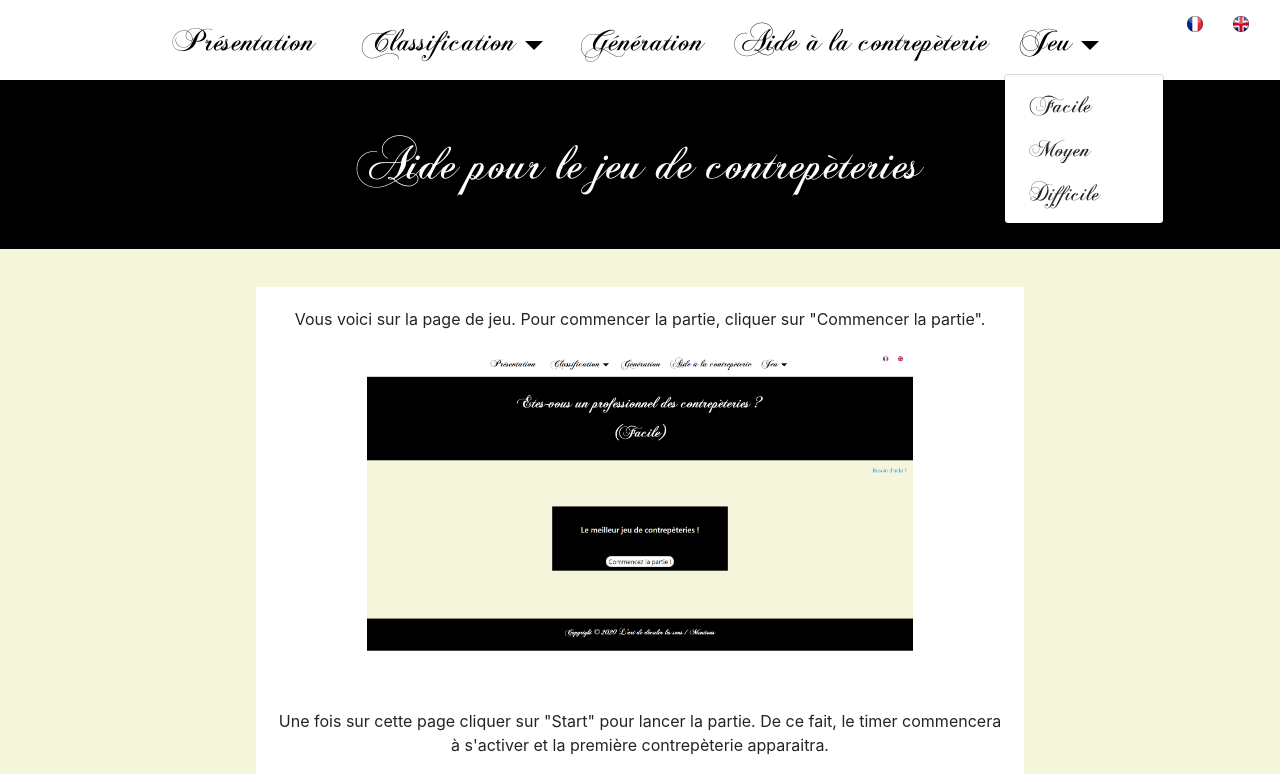
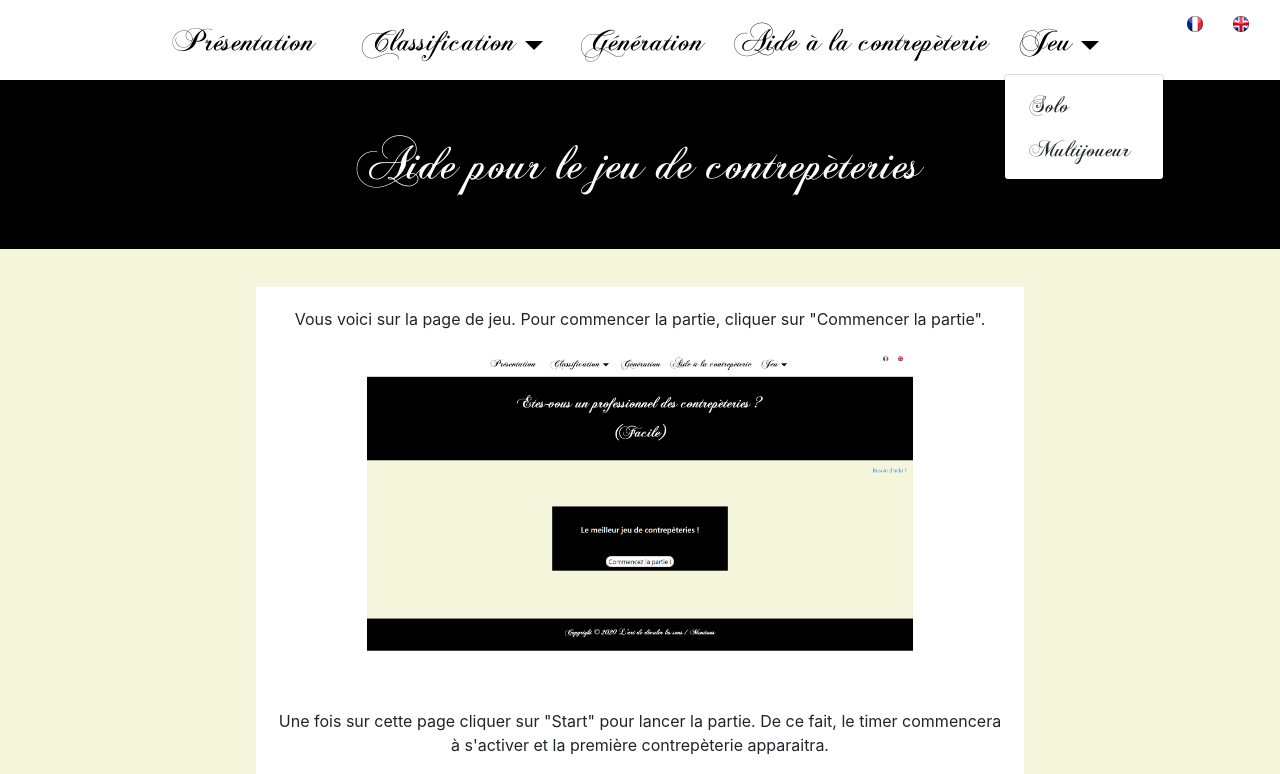
Before and after one commit to louis-perret/Projet_Contrepeteries, a plain HTML site: page ancien site et js/projettut-master/DEV/public_html/fr/aide.html in a window 1280 px wide. Both pictures are taken after a click on the button "Jeu". Shown: the top 774 px of the page. Drawn offline with nearby package versions, Linux system fonts and the light colour scheme.

Commit message:
Finalisation modif design sur autre page

```diff
--- a/ancien site et js/projettut-master/DEV/public_html/fr/aide.html
+++ b/ancien site et js/projettut-master/DEV/public_html/fr/aide.html
@@ -47,9 +47,8 @@
                     Jeu
                   </a>
                   <div class="dropdown-menu" aria-labelledby="navbarDropdownMenuLink">
-                    <a class="dropdown-item" href="facile.html">Facile</a>
-                    <a class="dropdown-item" href="moyen.html">Moyen</a>
-                    <a class="dropdown-item" href="difficile.html">Difficile</a>
+                      <a class="dropdown-item" href="facile.html">Solo</a>
+                      <a class="dropdown-item" href="multijoueur.html">Multijoueur</a>
                   </div>
                 </li>
 
```
Also changed, not shown: ancien site et js/projettut-master/DEV/public_html/fr/aide_a_la_contrepeterie.html (+2 -3 lines), ancien site et js/projettut-master/DEV/public_html/fr/contrepeterie_classique.html (+2 -3 lines), ancien site et js/projettut-master/DEV/public_html/fr/contrepeterie_decadente.html (+2 -3 lines), ancien site et js/projettut-master/DEV/public_html/fr/contrepeterie_enchevetree.html (+2 -3 lines), ancien site et js/projettut-master/DEV/public_html/fr/contrepeterie_irreguliere.html (+2 -3 lines), ancien site et js/projettut-master/DEV/public_html/fr/generation_contrepeterie.html (+2 -3 lines), ancien site et js/projettut-master/DEV/public_html/fr/index.html (+2 -3 lines), ancien site et js/projettut-master/DEV/public_html/fr/mentions.html (+2 -3 lines), ancien site et js/projettut-master/DEV/public_html/fr/presentation.html (+2 -3 lines).
